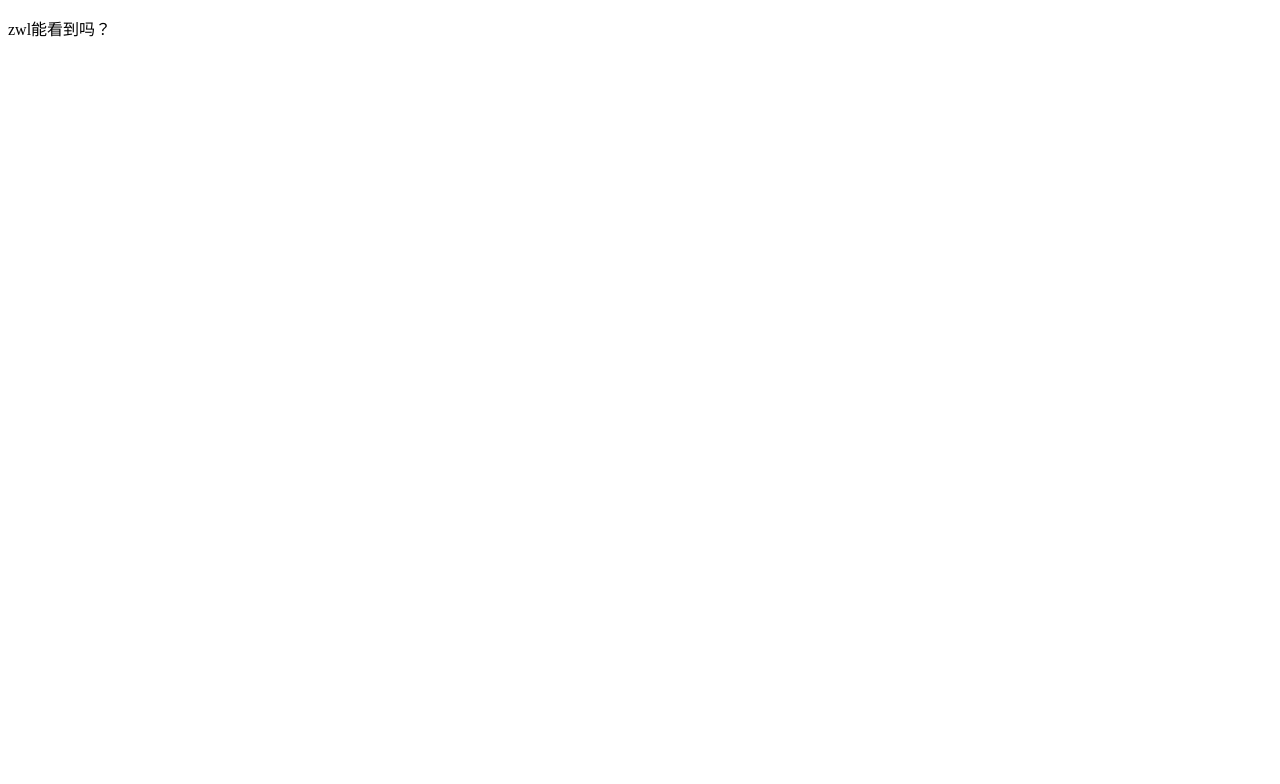
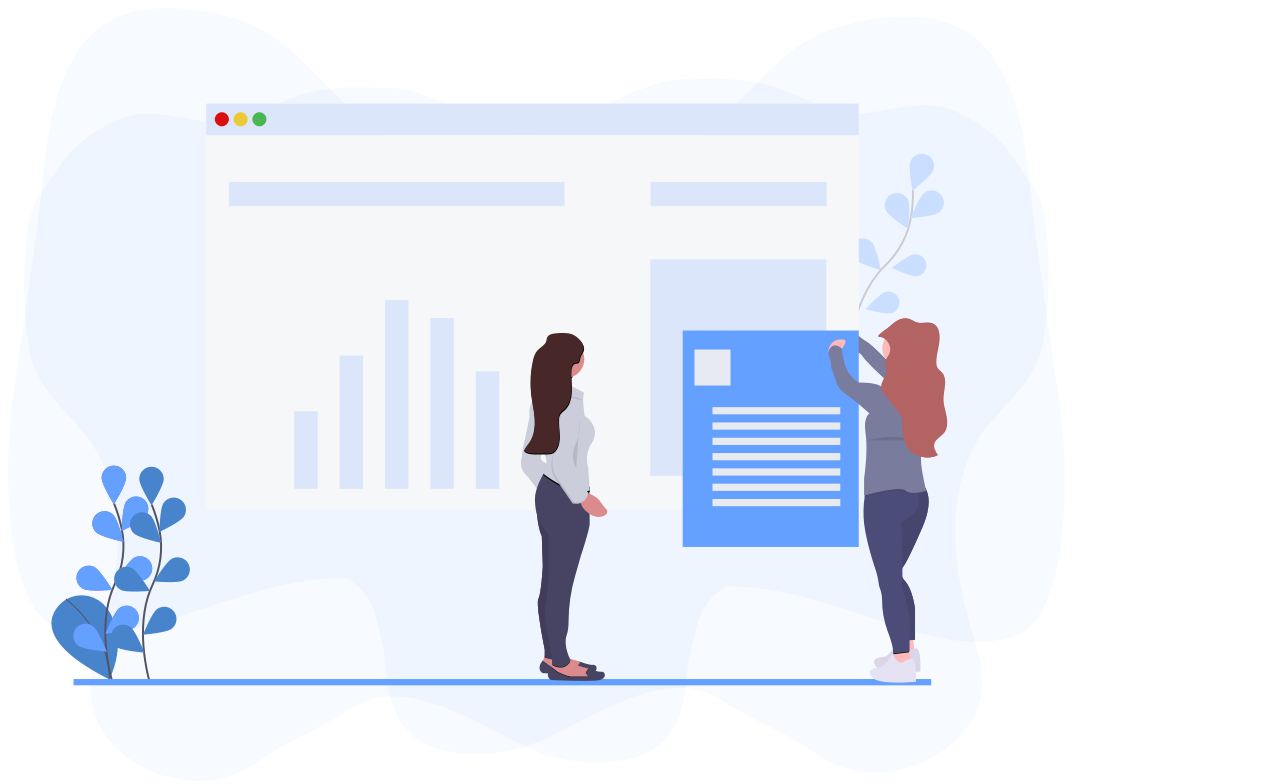
Before and after one commit to lv-xd/lv-xd.github.io, a plain HTML site: page index.html in a window 1280 px wide. Drawn offline with Linux system fonts and the light colour scheme.

Commit message:
添加图片

```diff
--- a/index.html
+++ b/index.html
@@ -1,10 +1,10 @@
 <!DOCTYPE html>
-<html>
+<html lang="zh-CN">
   <head>
     <meta charset="UTF-8">
     <title>My Demo</title>
   </head>
   <body>
-    <p>zwl能看到吗？</p>
+    <img src="./images/背景.png" alt="背景">
   </body>
 </html>
```
